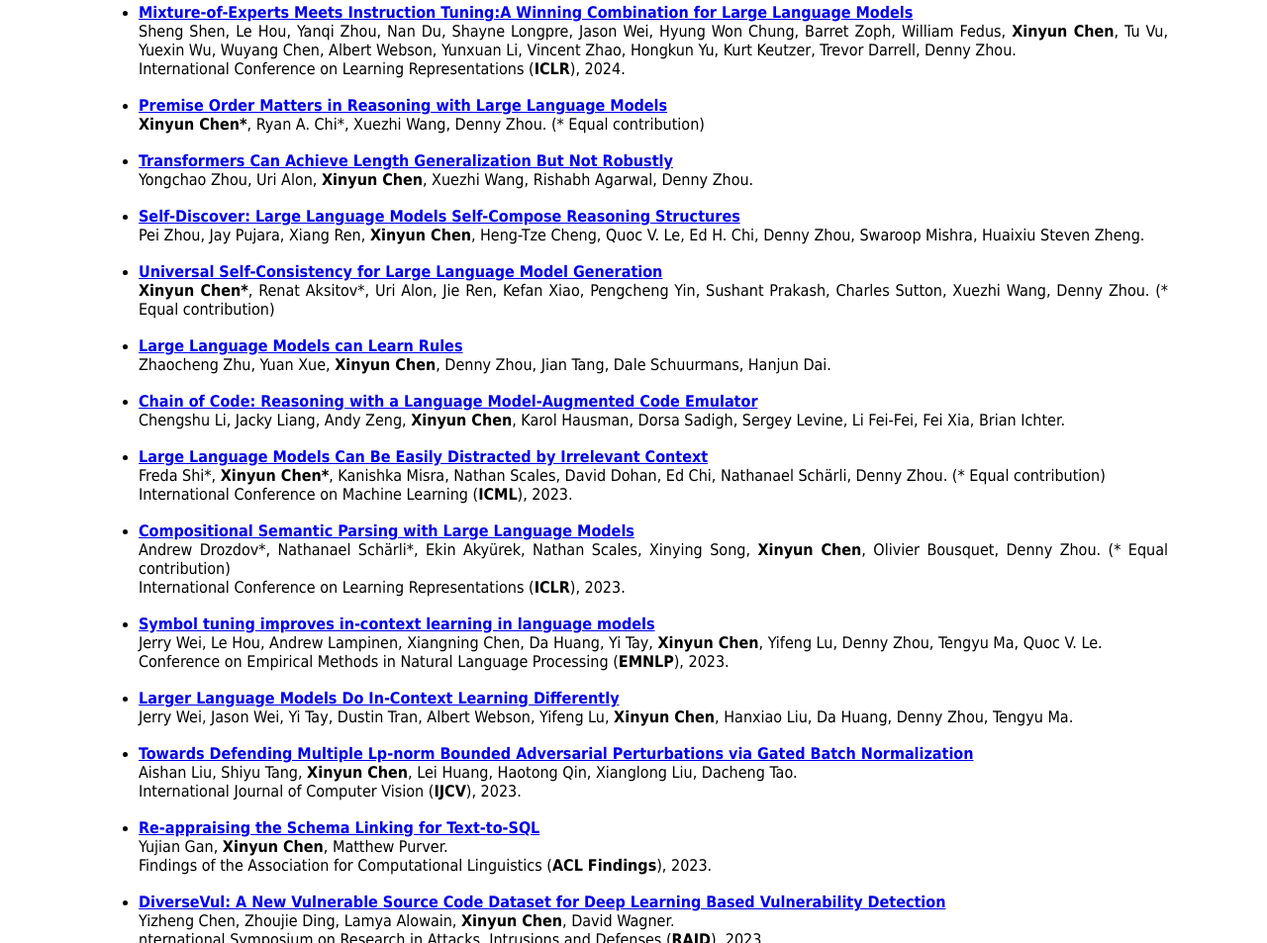
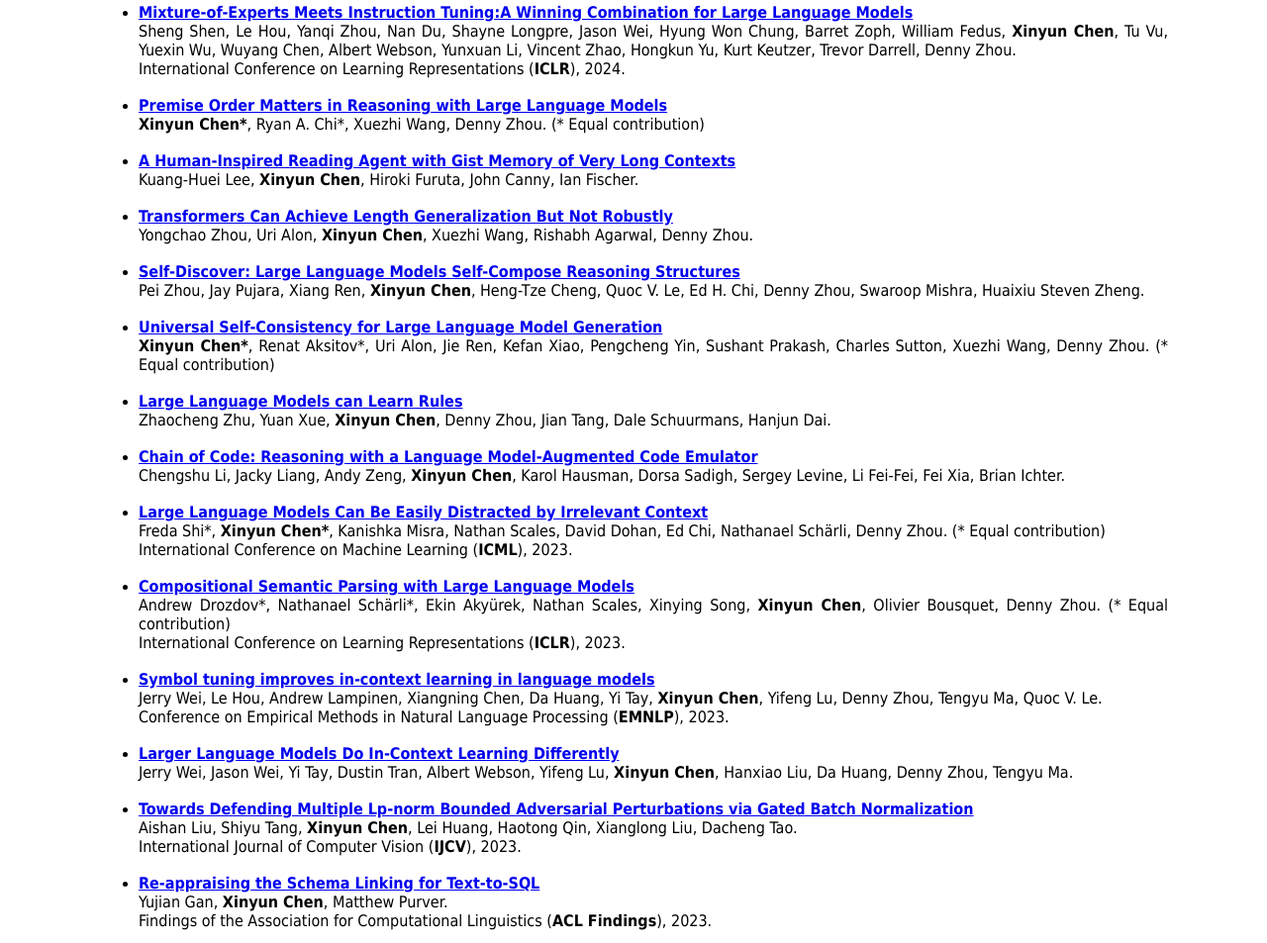
Before and after one commit to Jungyhuk/jungyhuk.github.io, a plain HTML site: page index.html in a window 1280 px wide. Shown: the part 839-1792 px from the top of the page at 99% size. Drawn offline with nearby package versions, Linux system fonts and the light colour scheme.

Commit message:
add new preprints

```diff
--- a/index.html
+++ b/index.html
@@ -236,6 +236,13 @@ $("#tag-privacy-box").click(function() {
 <li>
     <p class="content"><a href="https://arxiv.org/abs/2402.08939"><strong>Premise Order Matters in Reasoning with Large Language Models</strong></a></p>
     <p class="content"><strong>Xinyun Chen*</strong>, Ryan A. Chi*, Xuezhi Wang, Denny Zhou. (* Equal contribution)</p>
+</li>
+
+<br>
+
+<li>
+    <p class="content"><a href="https://arxiv.org/abs/2402.09727"><strong>A Human-Inspired Reading Agent with Gist Memory of Very Long Contexts</strong></a></p>
+    <p class="content">Kuang-Huei Lee, <strong>Xinyun Chen</strong>, Hiroki Furuta, John Canny, Ian Fischer.</p>
 </li>
 
 <br>
```
